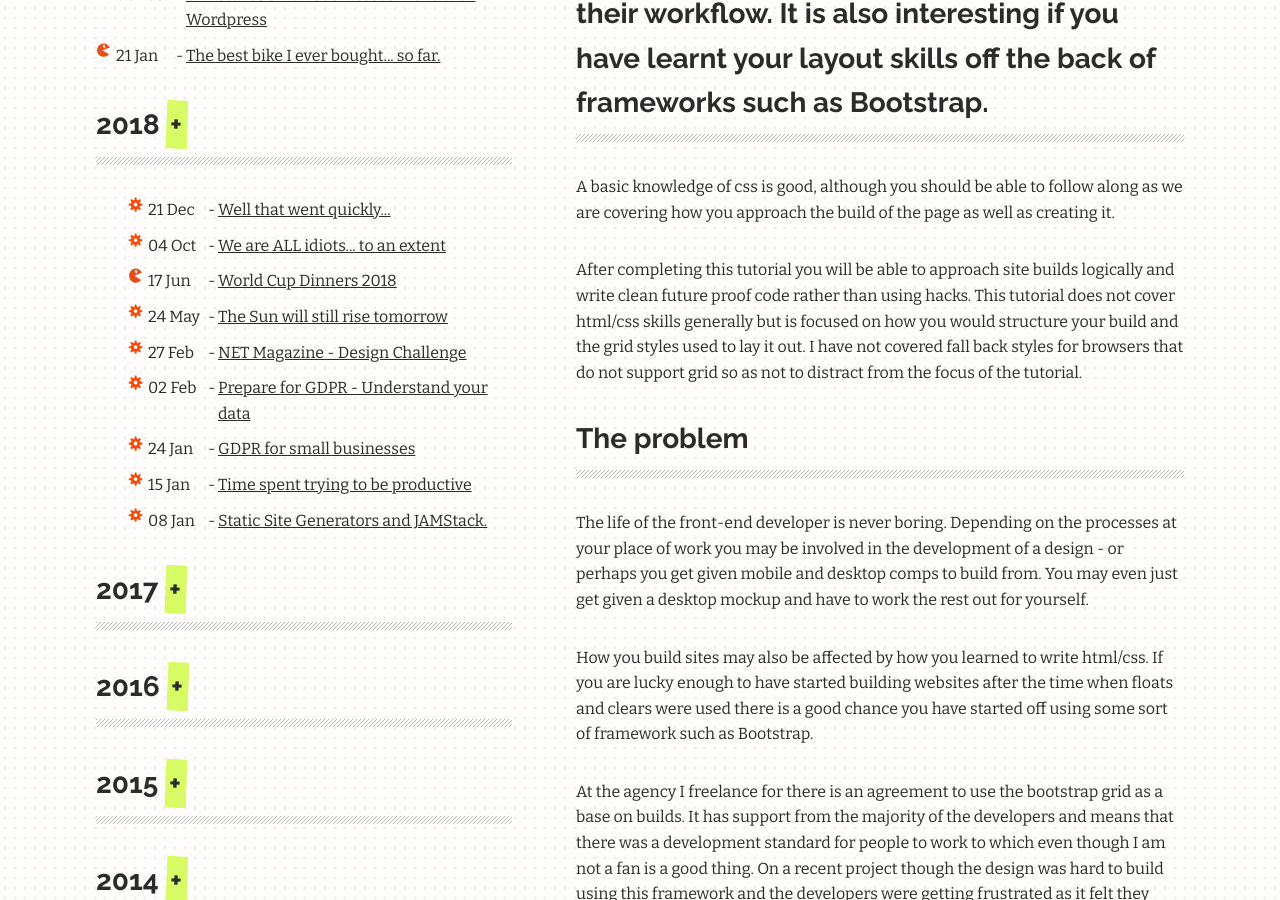
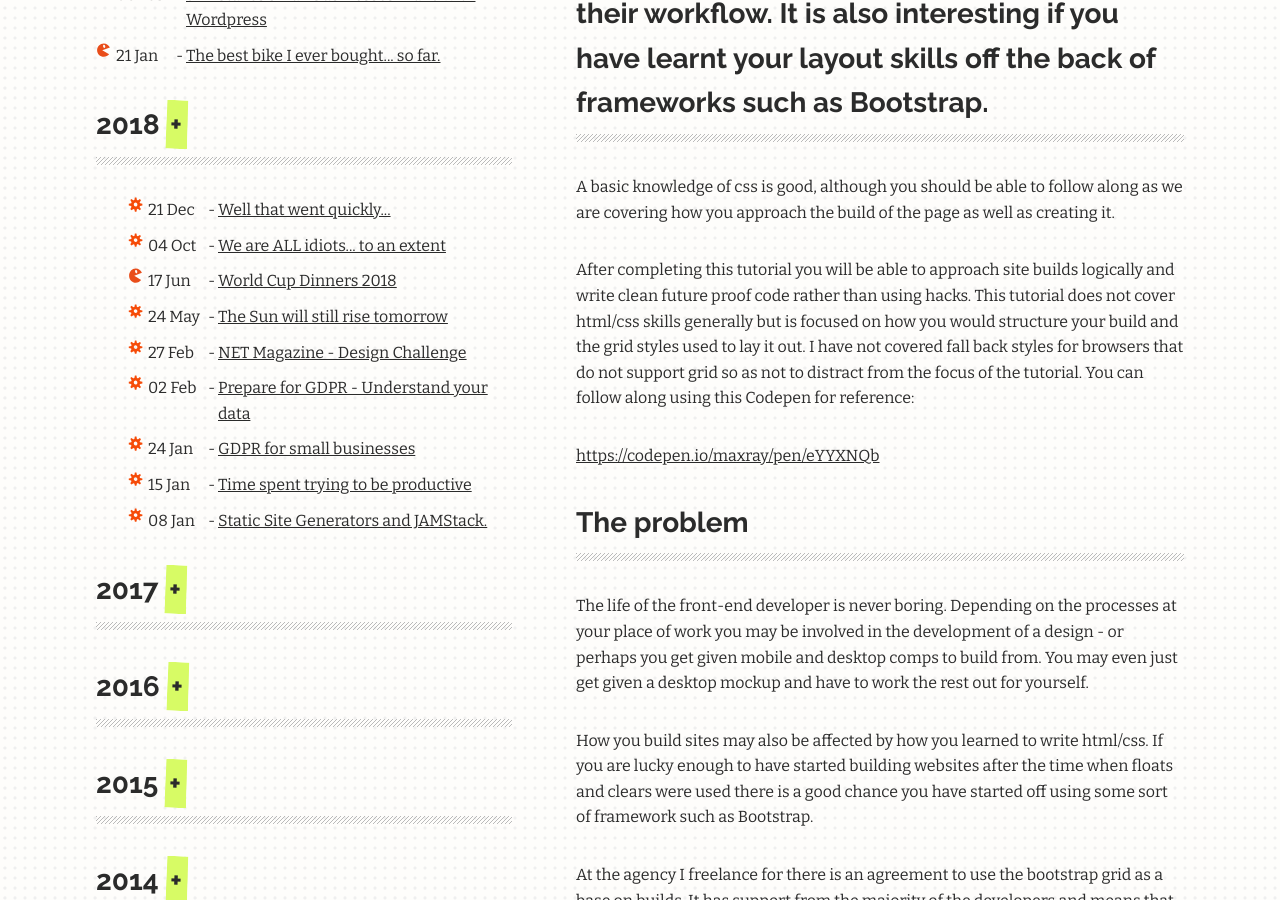
Before and after one commit to maxray/maxray.github.io, a Jekyll site: the page built from blog.html, in a window 1280 px wide and 900 px high, scrolled down 807 px. Built offline with Jekyll 4.4.1, drawn with Linux system fonts in a browser that asks for light colours.

Commit message:
Updated Creating More Complex Layouts Using Css Grid

```diff
--- a/_posts/2019-11-21-creating-more-complex-layouts-using-css-grid.markdown
+++ b/_posts/2019-11-21-creating-more-complex-layouts-using-css-grid.markdown
@@ -11,6 +11,9 @@ thumbnail_image: "/uploads/coil-micropayments.png"
 A basic knowledge of css is good, although you should be able to follow along as we are covering how you approach the build of the page as well as creating it.
 
 After completing this tutorial you will be able to approach site builds logically and write clean future proof code rather than using hacks. This tutorial does not cover html/css skills generally but is focused on how you would structure your build and the grid styles used to lay it out. I have not covered fall back styles for browsers that do not support grid so as not to distract from the focus of the tutorial.
+You can follow along using this Codepen for reference:
+
+[https://codepen.io/maxray/pen/eYYXNQb](https://codepen.io/maxray/pen/eYYXNQb)
 
 ### The problem
 
```
